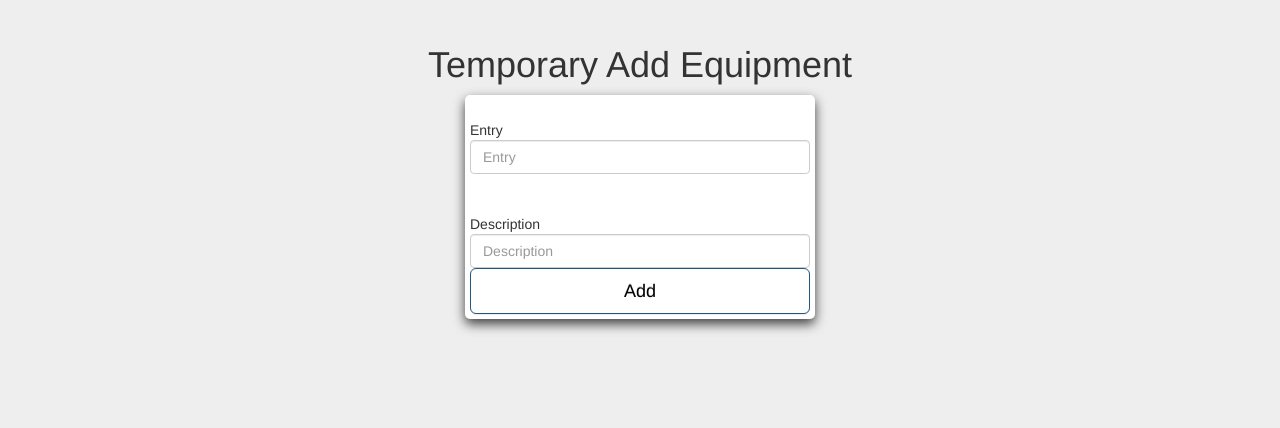
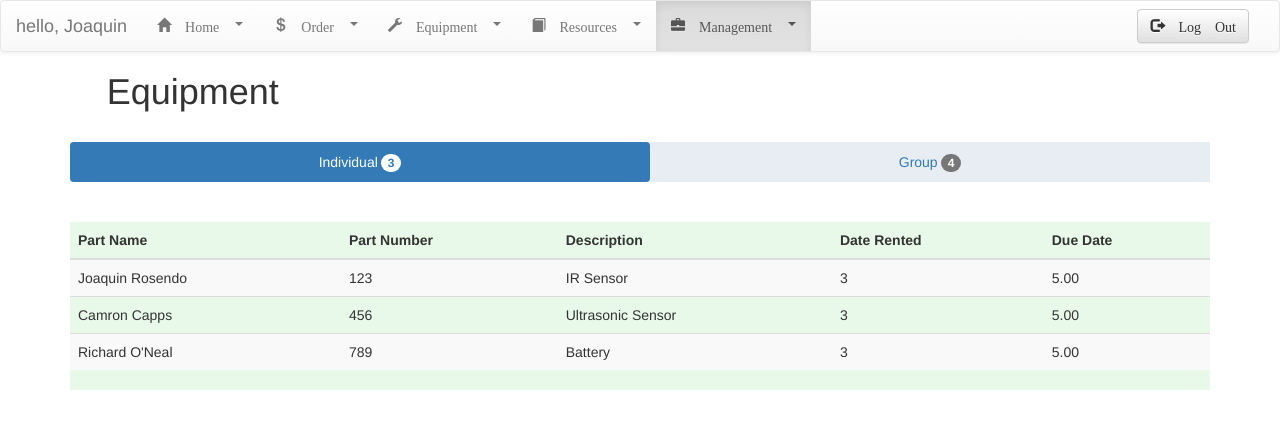
Before and after one commit to rioneal/ECE_Stockroom_Website, a website: page Latest Copy/root/public/equipment/equipment.html in a window 1280 px wide. Drawn offline with nearby package versions, Linux system fonts and the light colour scheme.

Commit message:
Created Equipment UI
Created Equipment page via copy/paste

```diff
--- a/Latest Copy/root/public/equipment/equipment.html
+++ b/Latest Copy/root/public/equipment/equipment.html
@@ -6,7 +6,7 @@
     <meta name="viewport" content="width=device-width, initial-scale=1">
     <!-- The above 3 meta tags *must* come first in the head; any other head content must come *after* these tags -->
 
-    <title>ECE Stockroom - Login</title>
+    <title>ECE Stockroom - Management</title>
 
     <script src="https://code.jquery.com/jquery-3.1.1.min.js" integrity="sha256-hVVnYaiADRTO2PzUGmuLJr8BLUSjGIZsDYGmIJLv2b8="
     crossorigin="anonymous"></script>
@@ -17,73 +17,180 @@
     <!-- Optional theme -->
     <link rel="stylesheet" href="https://maxcdn.bootstrapcdn.com/bootstrap/3.3.7/css/bootstrap-theme.min.css" integrity="sha384-rHyoN1iRsVXV4nD0JutlnGaslCJuC7uwjduW9SVrLvRYooPp2bWYgmgJQIXwl/Sp" crossorigin="anonymous">
 
+    <!-- CSS Style Sheet File for Entire Web Page -->
+    <link href="../../css/style.css" rel="stylesheet">
+
     <!-- Latest compiled and minified JavaScript -->
     <script src="https://maxcdn.bootstrapcdn.com/bootstrap/3.3.7/js/bootstrap.min.js" integrity="sha384-Tc5IQib027qvyjSMfHjOMaLkfuWVxZxUPnCJA7l2mCWNIpG9mGCD8wGNIcPD7Txa" crossorigin="anonymous"></script>
 
-    <style>
-      /* "Please Login" title */
-      h1{
-        padding-top: 			25px;
-        text-align: 			center;
-      }
-      /* Page background */
-      body{
-        background: 			#eeeeee;
-      }
-      /* Login button */
-      .btn{
-        background: 			white;
-        color: 					black;
-        width: 					100%;
-      }
 
-      .reg-btn{
-      	background:				#cc0000;
-      	text-decoration-color: 	#000000 !important;
-      	width: 					50%;
-      	border-radius: 			5px;
-      	box-shadow: 			0 5px 12px rgba(0, 0, 0, 0.74);
-      }
 
-      /* Form for email, password, checkbox, button   */
-      .form-signin{
-        padding: 5px;
-        border-radius: 5px;
-        background: white;
-        box-shadow: 0 5px 12px rgba(0, 0, 0, .74);
-      }
-      /* Contains form-signin (email, password, checkbox, button) &
-         helps form resize appropriately */
-      .container{
-        border-radius: 5px;
-        background: #eeeeee;
-      }
-    </style>
+  <style>
+  .table-responsive{
+    background: #e8f9ea;
+  }
+
+  .orders_navigation_container{
+    background: #e8edf4;
+  }
+  </style>
+
   </head>
 
 
-  <body>
-      <h1>Temporary Add Equipment</h1>
-      <div class="container">
-      <div class="col-sm-offset-4 col-sm-4">
-      <form class="form-signin" method="post">
+<body>
 
-	  <br>
-      <text>Entry</text>
-      <br>
-      <input type="value" id="equip_entry" class="form-control" name="equip_entry" placeholder="Entry" required>
+<!-- *** NAVIGATION BAR *** -->
 
-      <br>
+<nav class="navbar navbar-default">
+<div class="container-fluid">
 
-      <br>
-      <text>Description</text>
-      <br>
-      <input type="text" id="equip_description" class="form-control" name="equip_description" placeholder="Description" required>
+  <!-- Brand and toggle get grouped for better mobile display -->
+  <div class="navbar-header">
+  <button type="button" class="navbar-toggle collapsed" data-toggle="collapse" data-target="#bs-example-navbar-collapse-1" aria-expanded="false">
+  <span class="sr-only">Toggle navigation</span>
+  <span class="icon-bar"></span>
+  <span class="icon-bar"></span>
+  <span class="icon-bar"></span>
+  </button>
+  <a class="navbar-brand" href="../../index.html">
+  hello, Joaquin
+  </a>
+  </div>
+
+  <div class="collapse navbar-collapse" id="bs-example-navbar-collapse-1">
+  <ul class="nav navbar-nav">
+
+    <!-- Home Button Dropdown Menu -->
+    <li class="dropdown"><a href="#" class="dropdown-toggle" data-toggle="dropdown" role="button" aria-haspopup="true" aria-expanded="false">
+    <span class="glyphicon glyphicon-home"> Home <span class="caret"></span></span></a>
+      <ul class="dropdown-menu">
+        <li><a href="../../index.html"> Newsfeed </a></li>
+        <li><a href="../home/account_page.html"> Account Settings </a></li>
+      </ul>
+    </li>
+
+    <!-- Order Button Dropdown Menu -->
+    <li class="dropdown"><a href="#" class="dropdown-toggle" data-toggle="dropdown" role="button" aria-haspopup="true" aria-expanded="false">
+    <span class="glyphicon glyphicon-usd"> Order <span class="caret"></span></span></a>
+      <ul class="dropdown-menu">
+        <li><a href="../order/place_order.html"> Place Order </a></li>
+        <li><a href="../order/on_order.html"> On Order </a></li>
+        <li><a href="../order/order_history.html"> Order History </a></li>
+        <li><a href="../order/budget_request.html"> Budget Request </a></li>
+      </ul>
+    </li>
+
+    <!-- Equipment Button Dropdown Menu -->
+    <li class="dropdown"><a href="#" class="dropdown-toggle" data-toggle="dropdown" role="button" aria-haspopup="true" aria-expanded="false">
+    <span class="glyphicon glyphicon-wrench"> Equipment <span class="caret"></span></span></a>
+      <ul class="dropdown-menu">
+        <li><a href="#">Individual</a></li>
+        <li><a href="#">Group</a></li>
+      </ul>
+    </li>
+
+    <!-- Lab Safety Button Dropdown Menu
+    <li class="dropdown"><a href="#" class="dropdown-toggle" data-toggle="dropdown" role="button" aria-haspopup="true" aria-expanded="false">
+    <span class="glyphicon glyphicon-certificate"> Lab Safety <span class="caret"></span></span></a>
+      <ul class="dropdown-menu">
+        <li><a href="#">ECE Lab Safety Quiz</a></li>
+        <li><a href="#">Main Lab Safety Videos</a></li>
+        <li><a href="#">PDF: Lab Safety Manual</a></li>
+      </ul>
+    </li>
+
+    -->
+
+    <!-- Resources Button Dropdown Menu -->
+    <li class="dropdown"><a href="#" class="dropdown-toggle" data-toggle="dropdown" role="button" aria-haspopup="true" aria-expanded="false">
+    <span class="glyphicon glyphicon-book"> Resources <span class="caret"></span></span></a>
+      <ul class="dropdown-menu">
+        <li><a href="#">General</a></li>
+        <li><a href="#">Lab I</a></li>
+        <li><a href="#">Lab III</a></li>
+      </ul>
+    </li>
+
+<!-- Management Dropdown Menu -->
+    <li class="dropdown active"><a href="#" class="dropdown-toggle" data-toggle="dropdown" role="button" aria-haspopup="true" aria-expanded="false">
+    <span class="glyphicon glyphicon-briefcase"> Management <span class="caret"></span></span></a>
+      <ul class="dropdown-menu">
+        <li><a href="orders.html">Orders</a></li>
+        <li><a href="check_in_out.html">Check In/Out</a></li>
+        <li><a href="#">Budgets</a></li>
+        <li><a href="#">Benches</a></li>
+        <li><a href="#">Lab Groups</a></li>
+        <li><a href="#">Users</a></li>
+        <li><a href="#">Equipment</a></li>
+        <li><a href="#">Settings</a></li>
 
 
-      <button class="btn btn-lg btn-primary" type="submit">Add</button>
-      </form>
+        <li>
+      </ul>
+    </li>
+</ul>
 
+<!-- Log Out Submit Button -->
+  <form class="navbar-form navbar-right">
+  <div class="form-group ">
+  <button type="submit" class="btn btn-default"><span class="glyphicon glyphicon-log-out"> Log Out</span></button>
   </div>
+  </form>
+
+</div>
+</nav>
+  <div class="col-md-offset-1">
+  <h1>Equipment</h1>
+  </div>
+  <br>
+  <!-- *** ORDERS NAVIGATION **** -->
+  <div class="container">
+    <div class="orders_navigation_container">
+    <ul class="nav nav-pills nav-justified">
+    <li role="presentation" class="active"><a href="#">Individual<span class="badge">3</span></a></li>
+    <li role="presentation"><a href="#">Group<span class="badge">4</span></a></li>
+    </ul>
+    </div>
+<br><br>
+
+    <!-- *** TABLE **** -->
+    <div class="table-responsive">
+    <table class="table table-striped">
+      <thead>
+      <tr>
+      <th>Part Name</th>
+      <th>Part Number</th>
+      <th>Description</th>
+      <th>Date Rented</th>
+      <th>Due Date</th>
+      </tr>
+      </thead>
+      <tbody>
+      <tr>
+        <td>Joaquin Rosendo</td>
+        <td>123</td>
+        <td>IR Sensor</td>
+        <td>3</td>
+        <td>5.00</td>
+      </tr>
+      <tr>
+        <td>Camron Capps</td>
+        <td>456</td>
+        <td>Ultrasonic Sensor</td>
+        <td>3</td>
+        <td>5.00</td>
+      </tr>
+      <tr>
+        <td>Richard O'Neal</td>
+        <td>789</td>
+        <td>Battery</td>
+        <td>3</td>
+        <td>5.00</td>
+      </tr>
+    </tbody>
+    </table>
+
+    </div>
   </div>
   </body>
```
